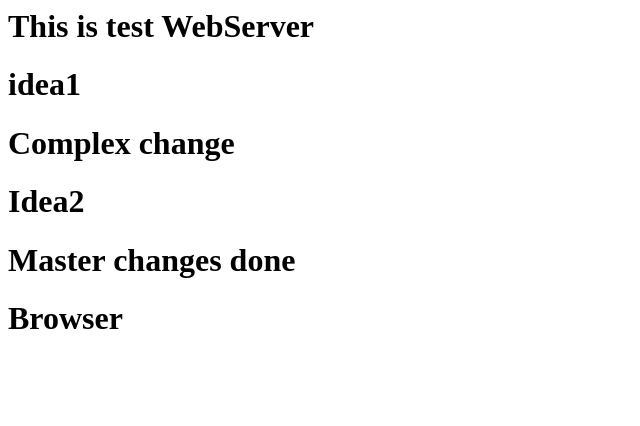
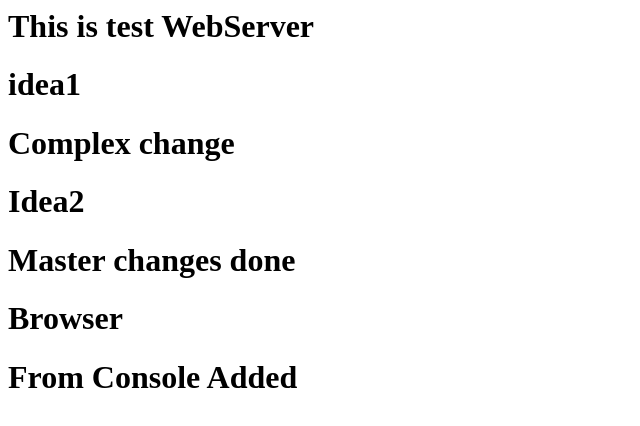
Before and after one commit to AMITKUMAROOO7/webapp0309, a plain HTML site: page index.html in a window 1280 px wide. Shown: the whole page, without its empty margins (0-640 px from the left). Drawn offline with Linux system fonts and the light colour scheme.

Commit message:
new code

```diff
--- a/index.html
+++ b/index.html
@@ -4,3 +4,4 @@
 <h1>Idea2</h1>
 <h1>Master changes done</h1>
 <h1>Browser</h1>
+<h1>From Console Added</h1>
```
